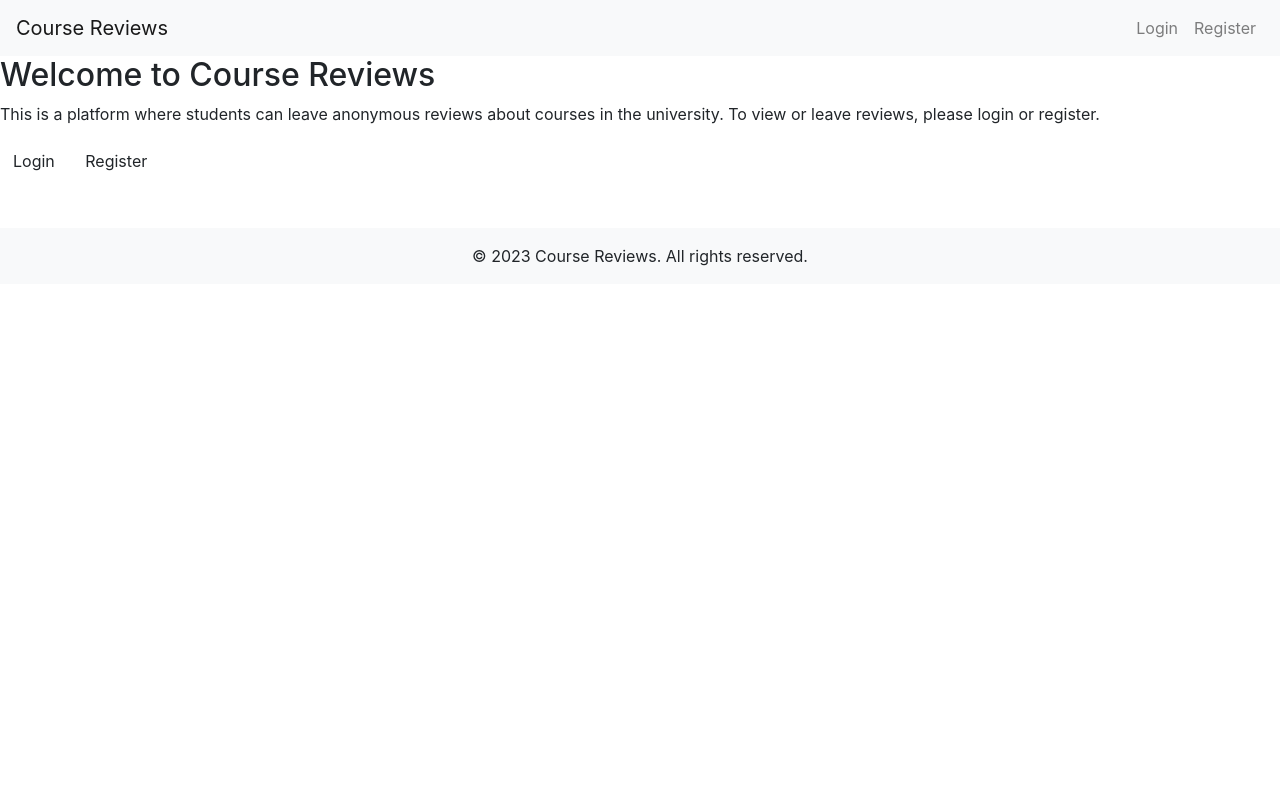
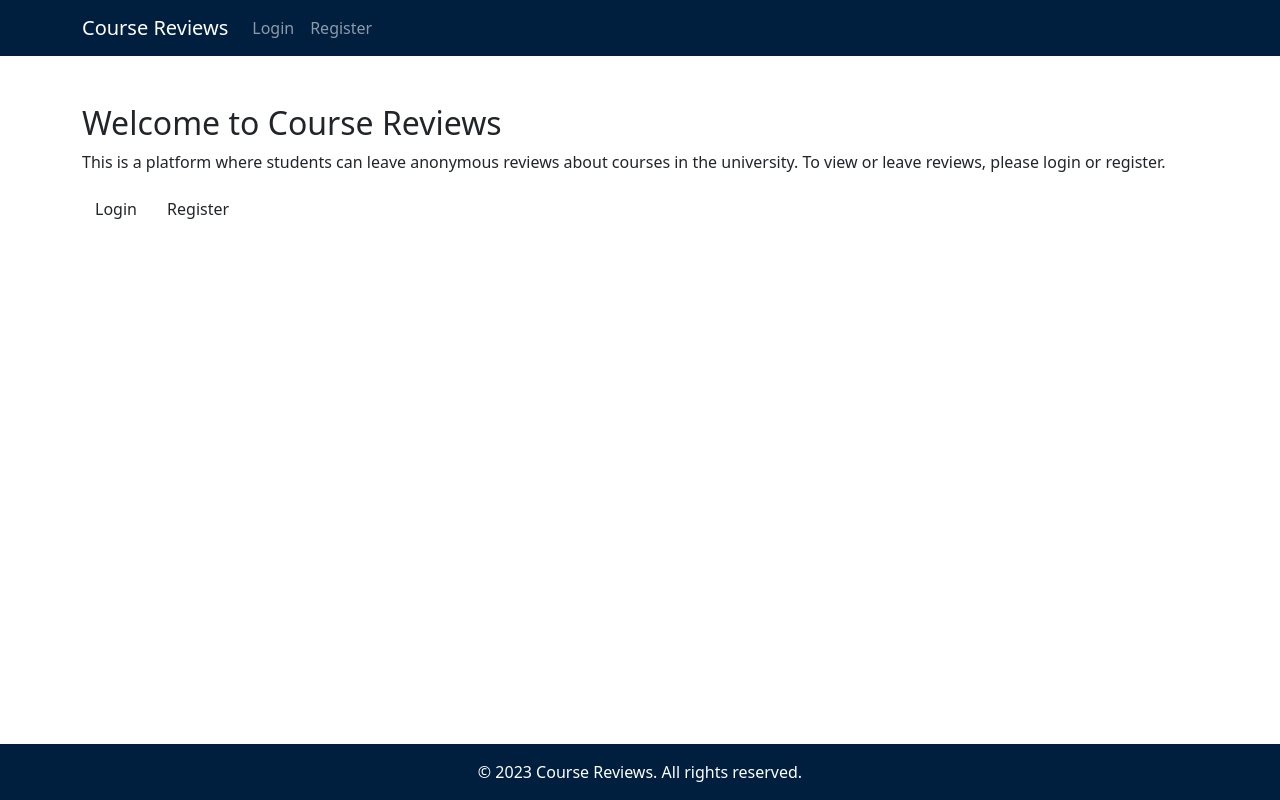
Before and after one commit to NatanAmado/AUSee, a Django app: page / in a window 1280 px wide. Run offline with Django 4.2, Linux system fonts and the light colour scheme; some libraries are stand-ins or nearby versions.

Commit message:
further styling

```diff
--- a/CourseReviews1/templates/base.html
+++ b/CourseReviews1/templates/base.html
@@ -4,20 +4,32 @@
     <meta charset="UTF-8">
     <meta name="viewport" content="width=device-width, initial-scale=1.0">
     <title>Course Reviews</title>
-    <!-- You can include CSS frameworks like Bootstrap here if desired -->
-    <link href="https://maxcdn.bootstrapcdn.com/bootstrap/4.5.2/css/bootstrap.min.css" rel="stylesheet">
-    <script src="https://ajax.googleapis.com/ajax/libs/jquery/3.5.1/jquery.min.js"></script>
-    <script src="https://cdnjs.cloudflare.com/ajax/libs/popper.js/1.16.0/umd/popper.min.js"></script>
-    <script src="https://maxcdn.bootstrapcdn.com/bootstrap/4.5.2/js/bootstrap.min.js"></script>
-
-
+    <link href="https://cdn.jsdelivr.net/npm/bootstrap@5.3.0-alpha1/dist/css/bootstrap.min.css" rel="stylesheet">
+    <style>
+        body, html {
+            height: 100%;
+        }
+        .wrapper {
+            min-height: 100%;
+            display: flex;
+            flex-direction: column;
+        }
+        main {
+            flex: 1;
+        }
+        .navbar, .footer {
+            background-color: #001F3F;
+        }
+    </style>
+    <script src="https://cdn.jsdelivr.net/npm/bootstrap@5.3.0-alpha1/dist/js/bootstrap.bundle.min.js"></script>
 </head>
-<body>
+<body class="wrapper">
 
 <header>
-  <nav class="navbar navbar-expand-lg navbar-light bg-light">
+  <nav class="navbar navbar-expand-lg navbar-dark">
+    <div class="container">
       <a class="navbar-brand" href="{% url 'homepage' %}">Course Reviews</a>
-    <button class="navbar-toggler" type="button" data-toggle="collapse" data-target="#navbarNav" aria-controls="navbarNav" aria-expanded="false" aria-label="Toggle navigation">
+      <button class="navbar-toggler" type="button" data-bs-toggle="collapse" data-bs-target="#navbarNav" aria-controls="navbarNav" aria-expanded="false" aria-label="Toggle navigation">
         <span class="navbar-toggler-icon"></span>
       </button>
       <div class="collapse navbar-collapse" id="navbarNav">
@@ -36,21 +48,19 @@
           {% endif %}
         </ul>
       </div>
+    </div>
   </nav>
 </header>
 
-
-
-<main>
+<main class="container mt-5">
     {% block content %}{% endblock %}
 </main>
 
-<footer class="mt-5 py-3 bg-light">
+<footer class="footer py-3 text-white">
     <div class="container">
       <p class="text-center mb-0">© 2023 Course Reviews. All rights reserved.</p>
     </div>
 </footer>
 
-
 </body>
 </html>
```
Also changed, not shown: CourseReviews1/db.sqlite3. Lines whose indentation alone changed are shown as unchanged.
